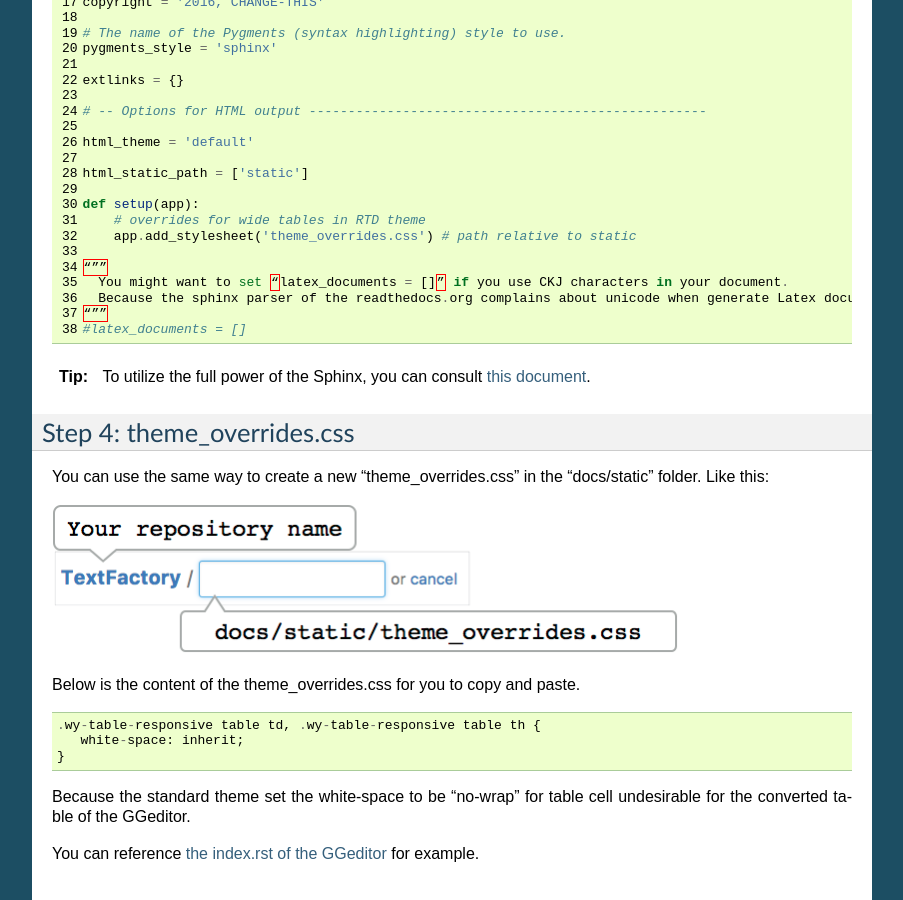
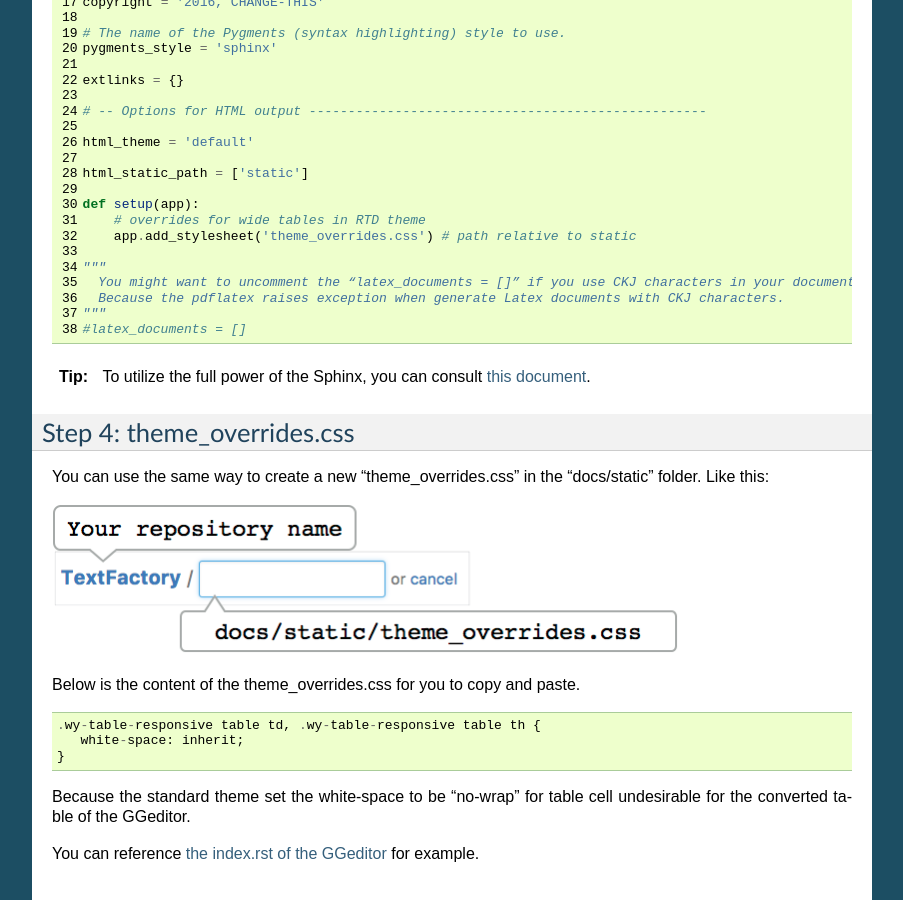
Before and after one commit to iapyeh/GGeditor, a Sphinx documentation site: the page built from docs/how2Readthedocs.rst, in a window 1280 px wide and 900 px high, scrolled down 3502 px. Shown: the whole window, without its empty margins (198-1101 px from the left). Built offline with Sphinx 7.4.7, drawn with Linux system fonts in a browser that asks for light colours.

Commit message:
Google Docs reST Editor@2016-11-30 12:7:33

```diff
--- a/docs/how2Readthedocs.rst
+++ b/docs/how2Readthedocs.rst
@@ -98,10 +98,10 @@ Below is the content for you to copy and paste.
         # overrides for wide tables in RTD theme
         app.add_stylesheet('theme_overrides.css') # path relative to static
 
-    “””
-      You might want to set “latex_documents = []” if you use CKJ characters in your document.
-      Because the sphinx parser of the readthedocs.org complains about unicode when generate Latex documents with CKJ characters.
-    “””
+    """
+      You might want to uncomment the “latex_documents = []” if you use CKJ characters in your document.
+      Because the pdflatex raises exception when generate Latex documents with CKJ characters.
+    """
     #latex_documents = []
 
 
```
